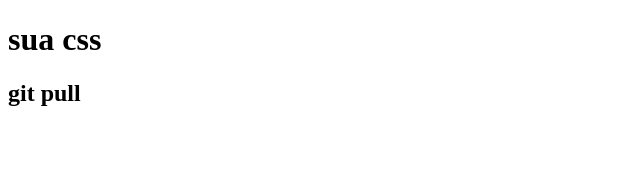
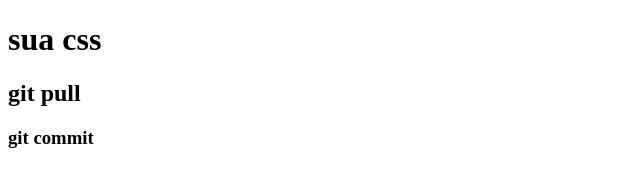
Before and after one commit to dothanhvinh448/vd, a plain HTML site: page css.html in a window 1280 px wide. Shown: the whole page, without its empty margins (0-640 px from the left). Drawn offline with Linux system fonts and the light colour scheme.

Commit message:
updatecss

```diff
--- a/css.html
+++ b/css.html
@@ -9,5 +9,6 @@
 <body>
     <h1>sua css</h1>
     <h2>git pull</h2>
+    <h3>git commit</h3>
 </body>
 </html>
```
